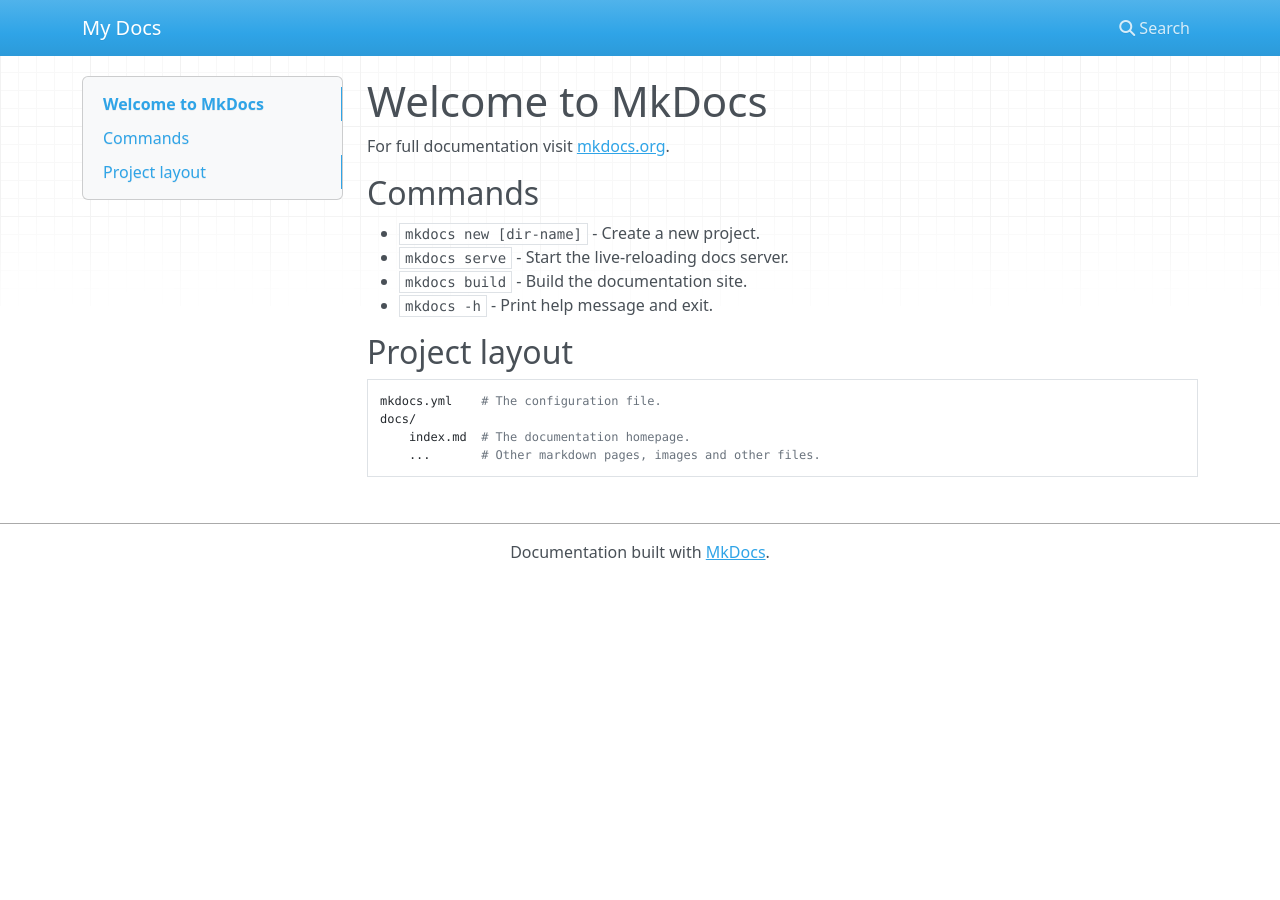
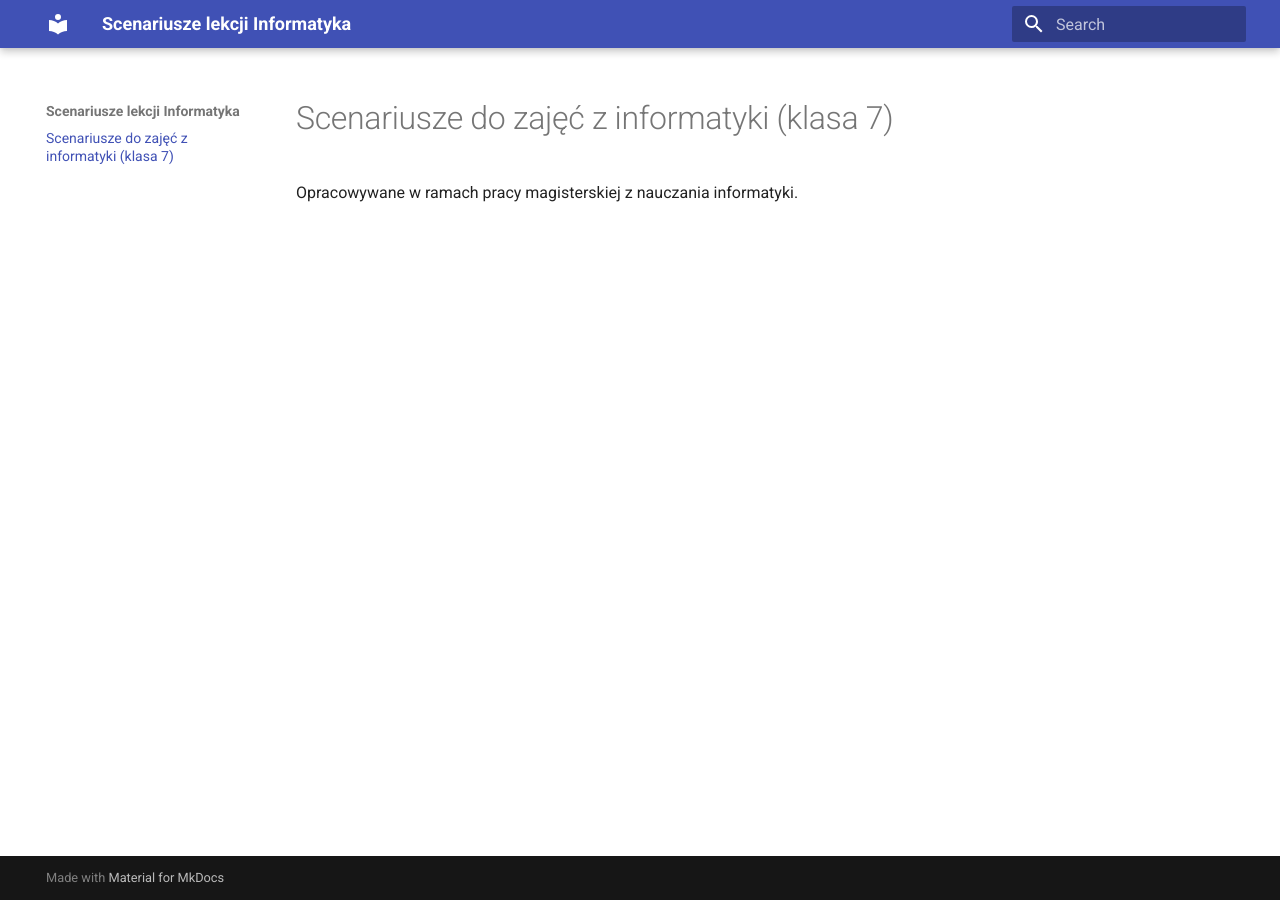
Before and after one commit to LightFelicis/Magisterka, an MkDocs documentation site: the page built from docs/index.md, in a window 1280 px wide. Built offline with MkDocs 1.6.1 and Material for MkDocs 9.7.7, drawn with Linux system fonts in a browser that asks for light colours; nearby versions of some CDN libraries.

Commit message:
Cleanup files and config

```diff
--- a/docs/index.md
+++ b/docs/index.md
@@ -1,17 +1,3 @@
-# Welcome to MkDocs
+# Scenariusze do zajęć z informatyki (klasa 7)
 
-For full documentation visit [mkdocs.org](https://www.mkdocs.org).
-
-## Commands
-
-* `mkdocs new [dir-name]` - Create a new project.
-* `mkdocs serve` - Start the live-reloading docs server.
-* `mkdocs build` - Build the documentation site.
-* `mkdocs -h` - Print help message and exit.
-
-## Project layout
-
-    mkdocs.yml    # The configuration file.
-    docs/
-        index.md  # The documentation homepage.
-        ...       # Other markdown pages, images and other files.
+Opracowywane w ramach pracy magisterskiej z nauczania informatyki.
--- a/mkdocs.yml
+++ b/mkdocs.yml
@@ -1 +1,3 @@
-site_name: My Docs
+site_name: Scenariusze lekcji Informatyka
+theme:
+  name: material
```
